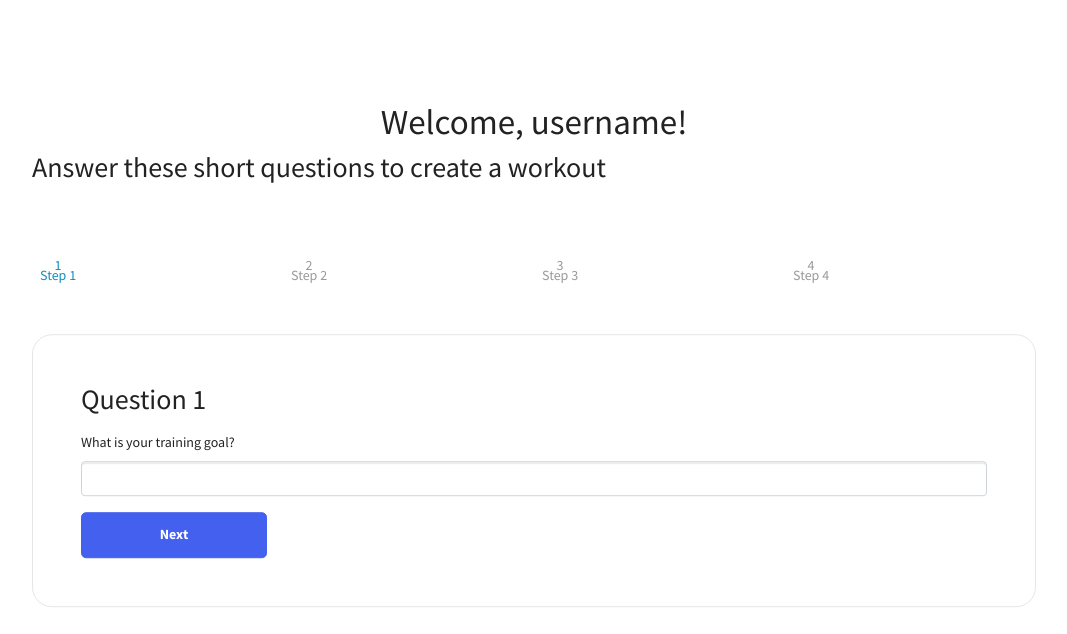
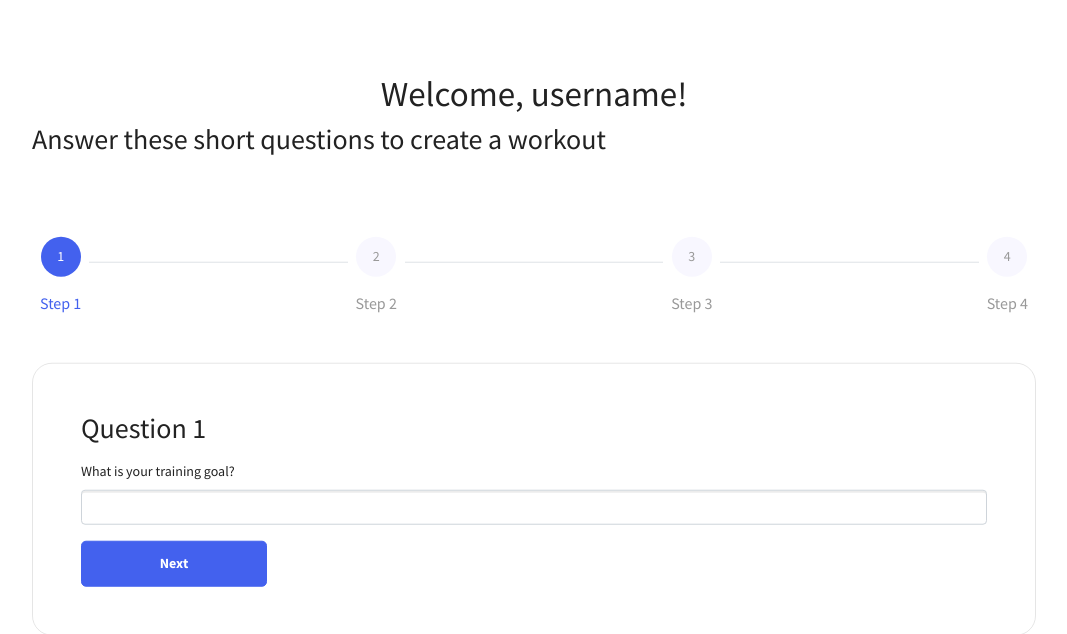
Before and after one commit to AndrewSushi/WorkoutRoutine, a Flask app: page /form in a window 1280 px wide. Shown: the part 46-680 px from the top of the page, without its empty margins (106-1173 px from the left). Run offline with Flask 3, Linux system fonts and the light colour scheme; some libraries are stand-ins or nearby versions.

Commit message:
Added css and fixed some html stuff

```diff
--- a/static/css/forms.css
+++ b/static/css/forms.css
@@ -97,3 +97,69 @@ ul.form-stepper > li:not(:last-of-type) {
     -webkit-transition: 0.5s;
     transition: 0.5s;
 }
+.form-stepper-horizontal li:not(:last-child):after {
+    position: relative;
+    -webkit-box-flex: 1;
+    -ms-flex: 1;
+    flex: 1;
+    height: 1px;
+    content: "";
+    top: 32%;
+}
+.form-stepper-horizontal li:after {
+    background-color: #dee2e6;
+}
+.form-stepper-horizontal li.form-stepper-completed:after {
+    background-color: #4da3ff;
+}
+.form-stepper-horizontal li:last-child {
+    flex: unset;
+}
+ul.form-stepper li a .form-stepper-circle {
+    display: inline-block;
+    width: 40px;
+    height: 40px;
+    margin-right: 0;
+    line-height: 1.7rem;
+    text-align: center;
+    background: rgba(0, 0, 0, 0.38);
+    border-radius: 50%;
+}
+.form-stepper .form-stepper-active .form-stepper-circle {
+    background-color: #4361ee !important;
+    color: #fff;
+}
+.form-stepper .form-stepper-active .label {
+    color: #4361ee !important;
+}
+.form-stepper .form-stepper-active .form-stepper-circle:hover {
+    background-color: #4361ee !important;
+    color: #fff !important;
+}
+.form-stepper .form-stepper-unfinished .form-stepper-circle {
+    background-color: #f8f7ff;
+}
+.form-stepper .form-stepper-completed .form-stepper-circle {
+    background-color: #0e9594 !important;
+    color: #fff;
+}
+.form-stepper .form-stepper-completed .label {
+    color: #0e9594 !important;
+}
+.form-stepper .form-stepper-completed .form-stepper-circle:hover {
+    background-color: #0e9594 !important;
+    color: #fff !important;
+}
+.form-stepper .form-stepper-active span.text-muted {
+    color: #fff !important;
+}
+.form-stepper .form-stepper-completed span.text-muted {
+    color: #fff !important;
+}
+.form-stepper .label {
+    font-size: 1rem;
+    margin-top: 0.5rem;
+}
+.form-stepper a {
+    cursor: default;
+}
--- /dev/null
+++ b/static/css/results.css
@@ -0,0 +1,3 @@
+.lead{
+    margin-top: 60px;
+}
--- a/templates/base.html
+++ b/templates/base.html
@@ -9,6 +9,7 @@
   <link rel="stylesheet" href="../static/css/body.css">
   <link rel="stylesheet" href="../static/css/login.css">
   <link rel="stylesheet" href="../static/css/forms.css">
+  <link rel="stylesheet" href="../static/css/results.css">
   <link rel="stylesheet" href="https://stackpath.bootstrapcdn.com/bootswatch/4.1.3/lumen/bootstrap.css">
   <link rel="preconnect" href="https://fonts.googleapis.com">
   <link rel="preconnect" href="https://fonts.gstatic.com" crossorigin>
--- a/templates/survey.html
+++ b/templates/survey.html
@@ -103,7 +103,7 @@
 
       <section id="step-3" class="form-step d-none">
         <h2 class="font-normal">Question 3</h2>
-        <!-- Step 2 input fields -->
+        <!-- Step 3 input fields -->
         <div class="mt-3">
           {{ form.time_avaliable.label }}
           {{ form.time_avaliable(class_="form-control") }}
@@ -111,7 +111,7 @@
             <span class="form-text text-danger">{{ error }}</span>
           {% endfor %}
         </div>
-        <!-- Add other fields of step 2 here if needed -->
+        <!-- Add other fields of step 3 here if needed -->
         <div class="mt-3">
           <button class="button btn-navigate-form-step" type="button" step_number="1">Prev</button>
           <button class="button btn-navigate-form-step" type="button" step_number="4">Next</button>
```
